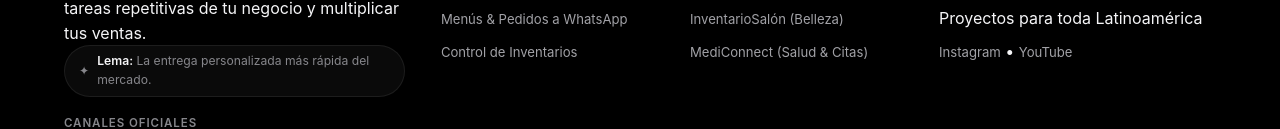
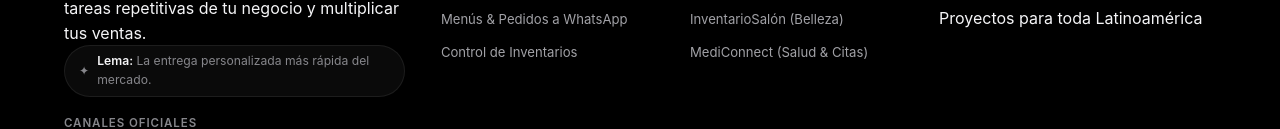
Before and after one commit to ebolivar1000/CaribiaLabs, a website: page index.html in a window 1280 px wide. Shown: the part 8869-8998 px from the top of the page. Drawn offline with nearby package versions, Linux system fonts and the light colour scheme.

Commit message:
fix(footer): remove duplicate text-only social links under contact column

```diff
--- a/index.html
+++ b/index.html
@@ -1216,15 +1216,6 @@
               <li class="text-slate-400 text-xs mt-1">
                 Proyectos para toda Latinoamérica
               </li>
-              <li class="mt-2 pt-2 border-t border-slate-800/80 flex items-center gap-3">
-                <a href="https://www.instagram.com/caribialabs/" target="_blank" rel="noopener noreferrer" class="hover:text-pink-400 transition-colors inline-flex items-center gap-1.5 text-xs text-slate-400">
-                  <span>Instagram</span>
-                </a>
-                <span class="text-slate-600 text-xs">•</span>
-                <a href="https://www.youtube.com/@PastHiveHistory" target="_blank" rel="noopener noreferrer" class="hover:text-red-400 transition-colors inline-flex items-center gap-1.5 text-xs text-slate-400">
-                  <span>YouTube</span>
-                </a>
-              </li>
             </ul>
           </div>
         </div>
```
